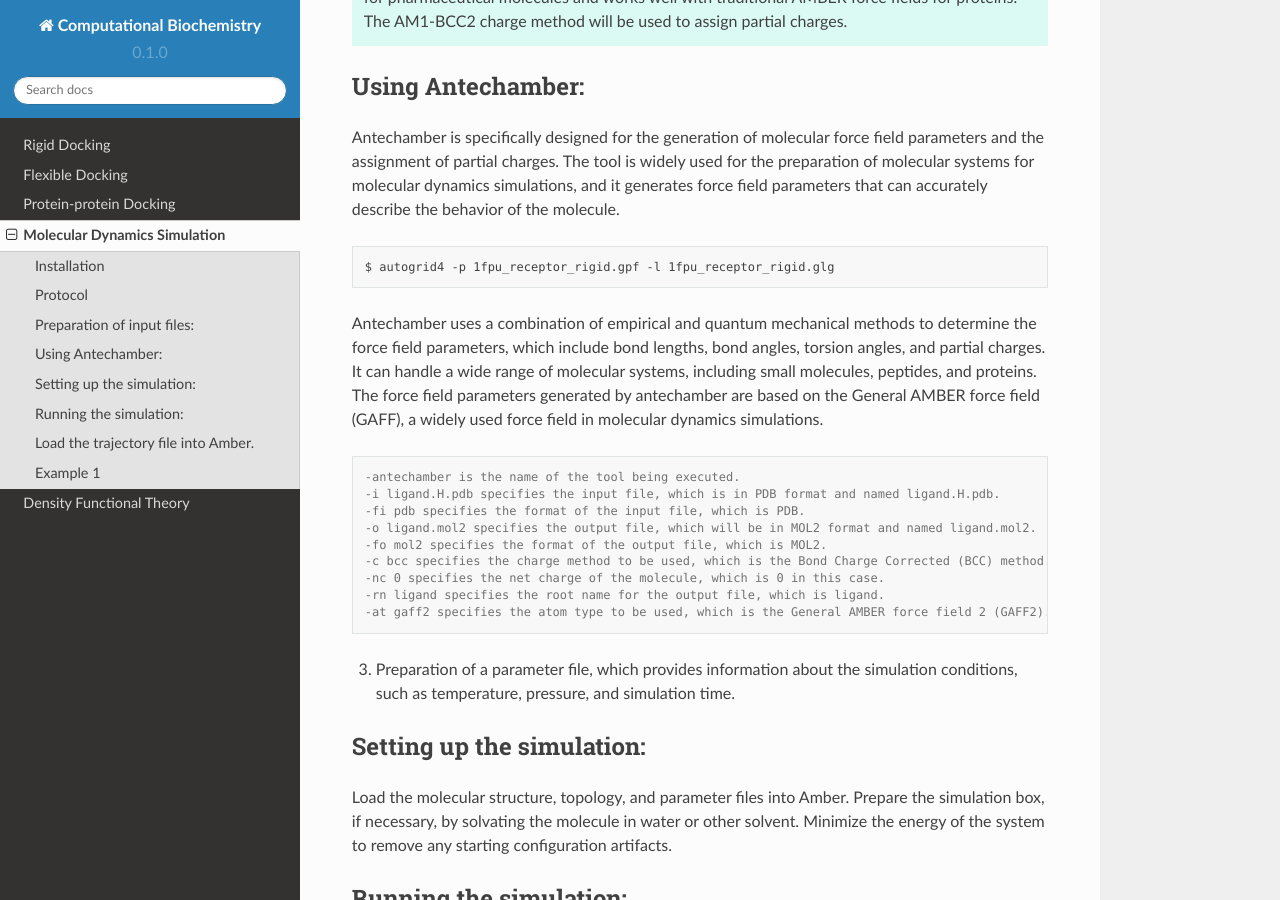
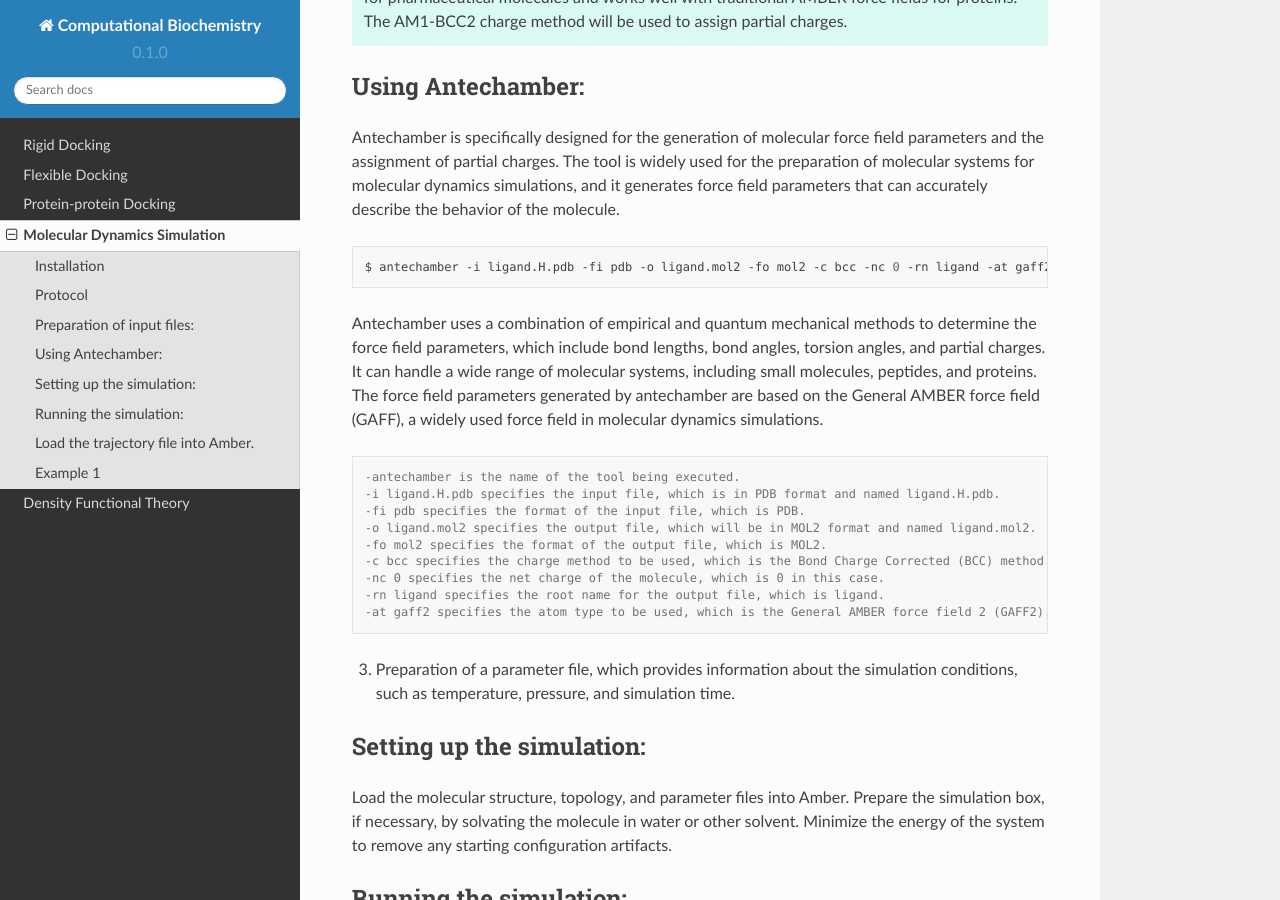
Before and after one commit to omagebright/computationalbiochemistry, a Sphinx documentation site: the page built from docs/source/moleculardynamics.rst, in a window 1280 px wide and 900 px high, scrolled down 811 px. Built offline with Sphinx 7.4.7 and the Read the Docs theme 2.0.0, drawn with Linux system fonts in a browser that asks for light colours.

Commit message:
Update moleculardynamics.rst

```diff
--- a/docs/source/moleculardynamics.rst
+++ b/docs/source/moleculardynamics.rst
@@ -36,7 +36,7 @@ Antechamber is specifically designed for the generation of molecular force field
 
 .. code-block:: bash
 
-    $ autogrid4 -p 1fpu_receptor_rigid.gpf -l 1fpu_receptor_rigid.glg
+    $ antechamber -i ligand.H.pdb -fi pdb -o ligand.mol2 -fo mol2 -c bcc -nc 0 -rn ligand -at gaff2
 
 Antechamber uses a combination of empirical and quantum mechanical methods to determine the force field parameters, which include bond lengths, bond angles, torsion angles, and partial charges. It can handle a wide range of molecular systems, including small molecules, peptides, and proteins. The force field parameters generated by antechamber are based on the General AMBER force field (GAFF), a widely used force field in molecular dynamics simulations.
 
```
